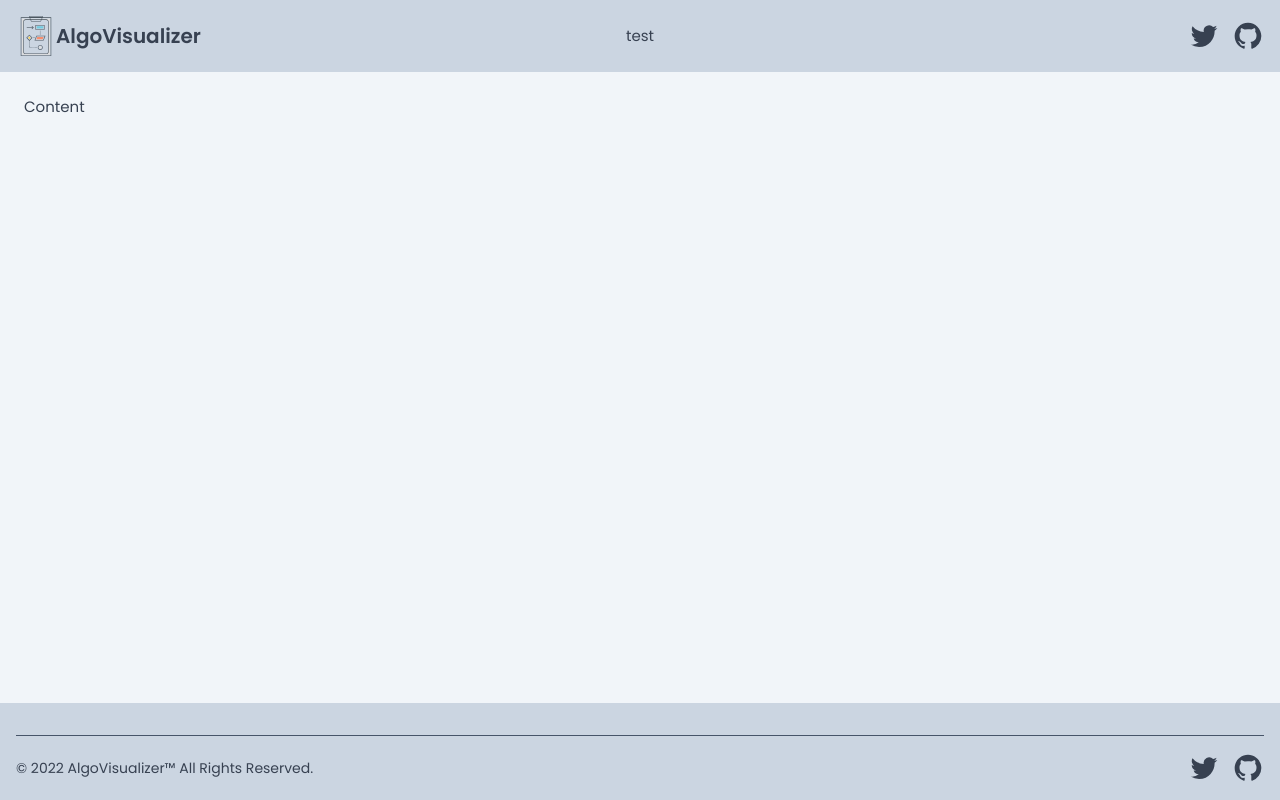
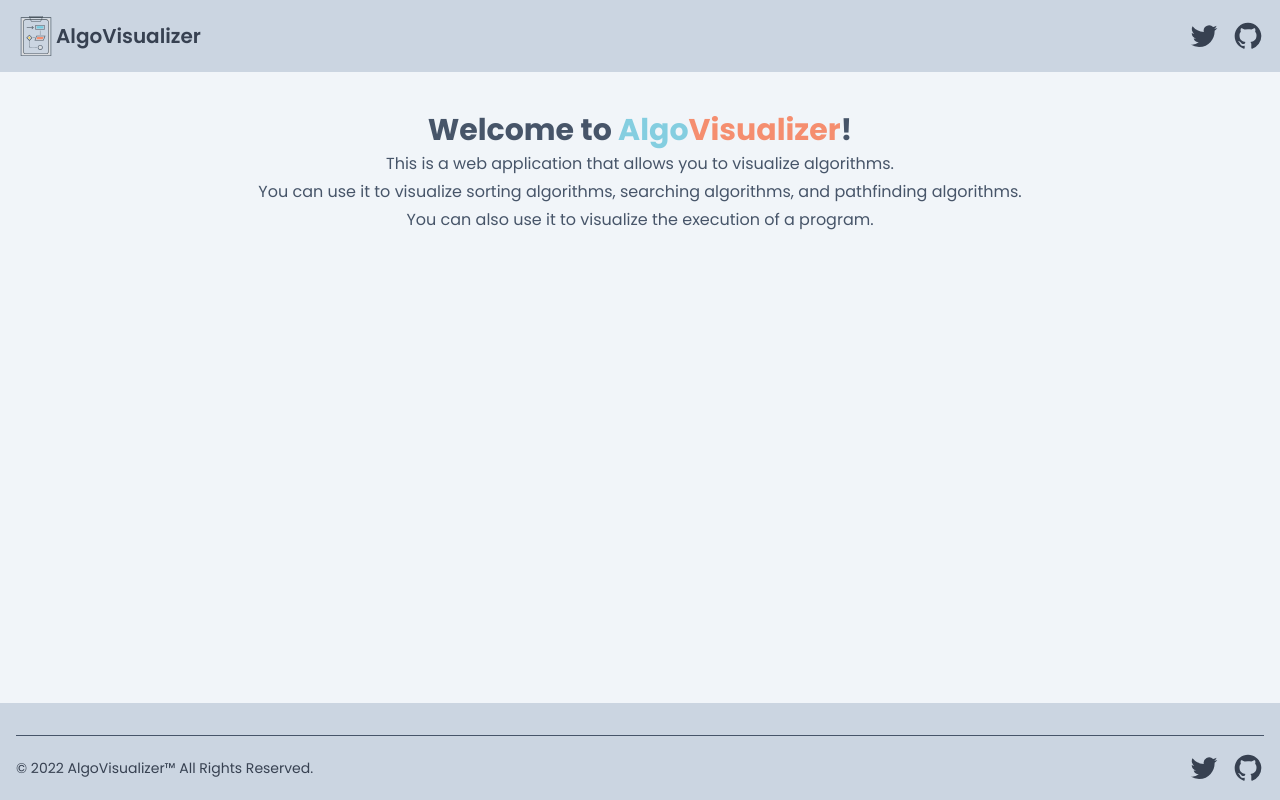
Before and after one commit to SinfulHymn/Algo-Visualizer, a React (Vite) app: page / in a window 1280 px wide. Built offline with nearby package versions, Linux system fonts and the light colour scheme.

Commit message:
more styling

```diff
--- a/package.json
+++ b/package.json
@@ -1,7 +1,8 @@
 {
   "name": "algo-visualizer",
+  "author": "Alejandro Rojas",
+  "version": "0.1.0",
   "private": true,
-  "version": "0.0.0",
   "type": "module",
   "scripts": {
     "dev": "vite",
--- a/src/components/Content.tsx
+++ b/src/components/Content.tsx
@@ -1,9 +1,12 @@
+import { Route, Routes } from "react-router-dom";
+import Home from "../pages/Home";
 
 const Content = () => {
     return (
-        <div className="container grow mx-auto p-6 sm:py-6">
-            <h1>Content</h1>
-        </div>
+        <Routes>
+            <Route path="/" element={<Home />} />
+        </Routes>
+
     );
 }
 
--- a/src/components/Header.tsx
+++ b/src/components/Header.tsx
@@ -7,7 +7,7 @@ const Header = () => (
             <div className="flex justify-between items-center">
                 {/* box1 */}
                 <div className="flex flex-1 items-center content-center">
-                    <NavLink className=" flex  justify-center items-center" to="/">
+                    <NavLink className=" flex items-center" to="/">
                         <img src="/images/logo.svg" alt="" className="h-10 " />
                         <span className="text-xl font-semibold">
                             AlgoVisualizer
@@ -15,9 +15,9 @@ const Header = () => (
                     </NavLink>
                 </div>
                 {/* box2 */}
-                <div className="flex flex-1 justify-center max-auto">test</div>
+                {/* <div className="  hidden  xs:block ">test</div> */}
                 {/* box3 */}
-                <div className="flex flex-1 justify-end">
+                <div className="flex flex-1 flex-wrap   justify-end">
                     <a className="ml-3" href="">
                         <svg className="w-8 h-8" fill="currentColor" viewBox="0 0 24 24" aria-hidden="true">
                             <path d="M8.29 20.251c7.547 0 11.675-6.253 11.675-11.675 0-.178 0-.355-.012-.53A8.348 8.348 0 0022 5.92a8.19 8.19 0 01-2.357.646 4.118 4.118 0 001.804-2.27 8.224 8.224 0 01-2.605.996 4.107 4.107 0 00-6.993 3.743 11.65 11.65 0 01-8.457-4.287 4.106 4.106 0 001.27 5.477A4.072 4.072 0 012.8 9.713v.052a4.105 4.105 0 003.292 4.022 4.095 4.095 0 01-1.853.07 4.108 4.108 0 003.834 2.85A8.233 8.233 0 012 18.407a11.616 11.616 0 006.29 1.84"></path>
--- /dev/null
+++ b/src/pages/Home.tsx
@@ -0,0 +1,25 @@
+
+const Home = () => {
+    return (
+        <div className="container grow mx-auto p-6 sm:py-6">
+
+            <div className="text-sm sm:text-base p-4">
+                <h1 className=" text-xl sm:text-3xl font-bold text-center text-slate-600">
+                    Welcome to <span className=" text-blueCustom">Algo</span><span className="text-orangeCustom">Visualizer</span>!
+                </h1>
+                <p className="text-center text-slate-600 my-1">
+                    This is a web application that allows you to visualize algorithms.
+                </p>
+                <p className="text-center text-slate-600 my-1">
+                    You can use it to visualize sorting algorithms, searching algorithms, and pathfinding algorithms.
+                </p>
+                <p className="text-center text-slate-600 my-1">
+                    You can also use it to visualize the execution of a program.
+                </p>
+            </div>
+
+        </div>
+    );
+}
+
+export default Home;
--- a/tailwind.config.cjs
+++ b/tailwind.config.cjs
@@ -9,7 +9,7 @@ module.exports = {
   theme: {
     extend: {},
     screens: {
-      'xs': '475',
+      xs: '475px',
       sm: '640px',
       md: '768px',
       lg: '1024px',
@@ -44,6 +44,8 @@ module.exports = {
       fuchsia: colors.fuchsia,
       pink: colors.pink,
       rose: colors.rose,
+      blueCustom: '#84cee0',
+      orangeCustom: '#F58E6F'
     }),
     columns: {
       auto: 'auto',
--- a/tsconfig.json
+++ b/tsconfig.json
@@ -14,7 +14,8 @@
     "resolveJsonModule": true,
     "isolatedModules": true,
     "noEmit": true,
-    "jsx": "react-jsx"
+    "jsx": "react-jsx",
+    "baseUrl": "./src"
   },
   "include": ["src"],
   "references": [{ "path": "./tsconfig.node.json" }]
```
Also changed, not shown: public/images/BubbleSort.svg (added).
